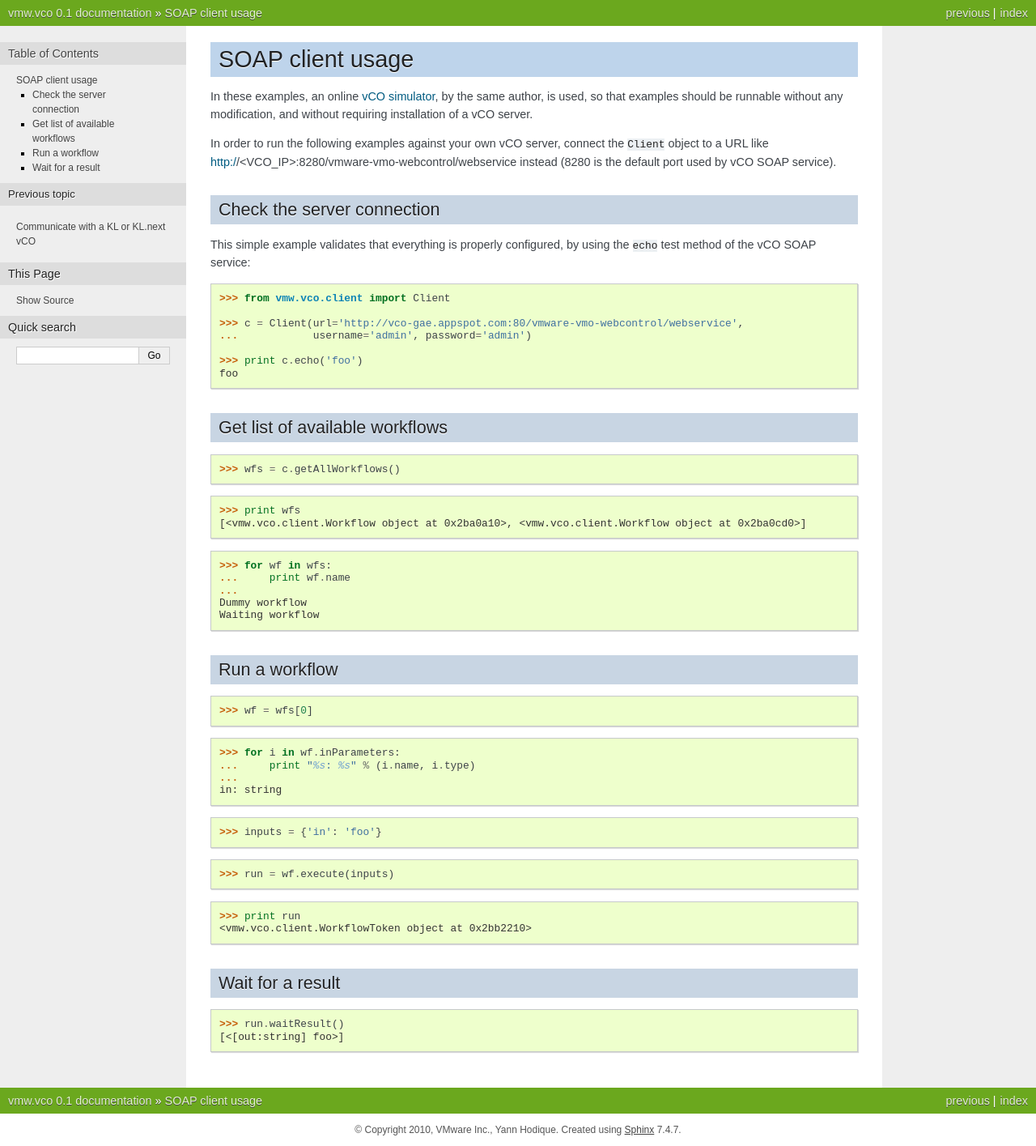
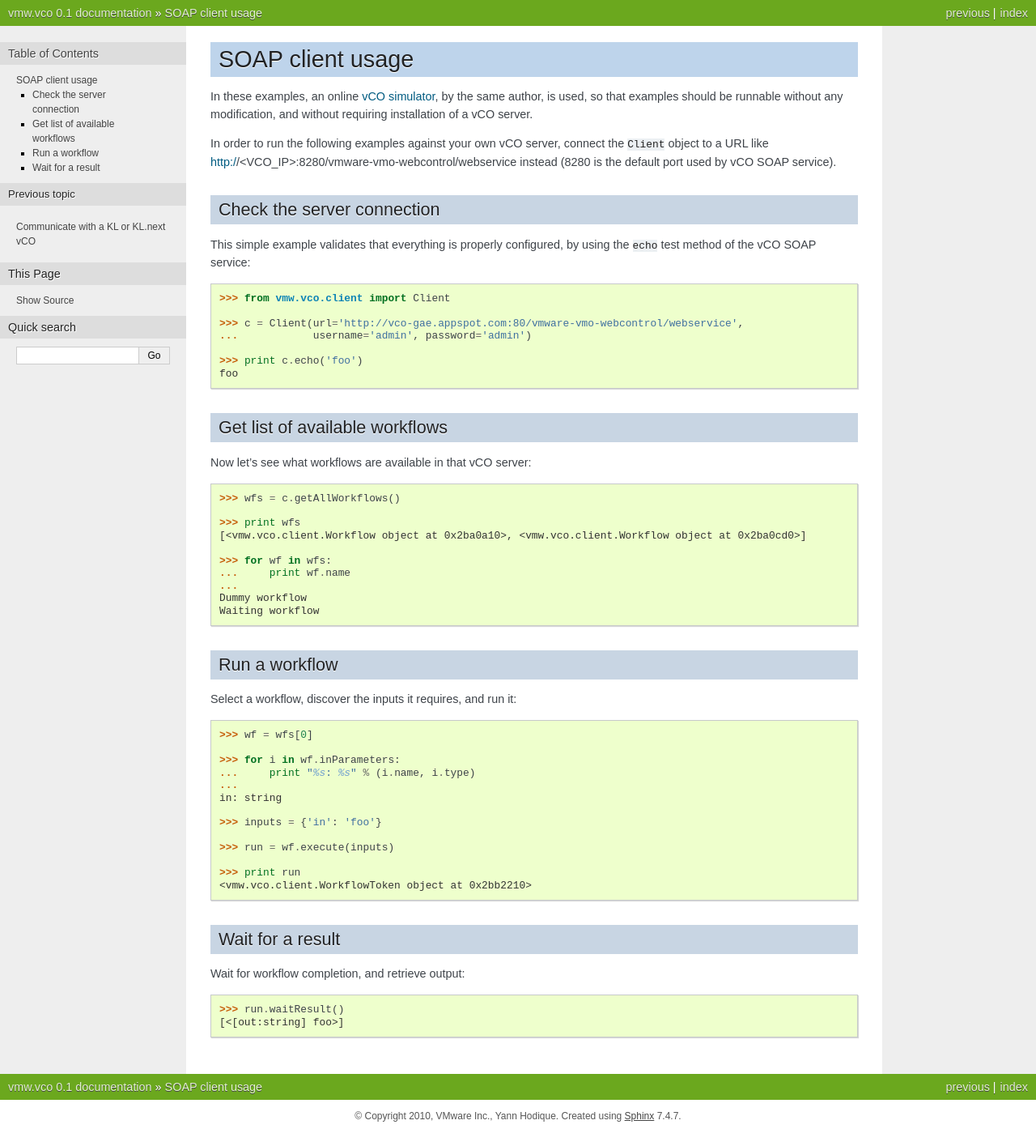
Before and after one commit to sigma/vmw.vco, a Sphinx documentation site: the page built from doc/source/examples.rst, in a window 1280 px wide. Shown: the whole page at 81% size. Built offline with Sphinx 7.4.7, drawn with Linux system fonts in a browser that asks for light colours.

Commit message:
fix formatting

```diff
--- a/doc/source/examples.rst
+++ b/doc/source/examples.rst
@@ -30,6 +30,8 @@
 Get list of available workflows
 ===============================
 
+Now let's see what workflows are available in that vCO server::
+
   >>> wfs = c.getAllWorkflows()
 
   >>> print wfs
@@ -43,6 +45,8 @@
 
 Run a workflow
 ==============
+
+Select a workflow, discover the inputs it requires, and run it::
 
   >>> wf = wfs[0]
 
@@ -61,5 +65,7 @@
 Wait for a result
 =================
 
+Wait for workflow completion, and retrieve output::
+
   >>> run.waitResult()
   [<[out:string] foo>]
```
